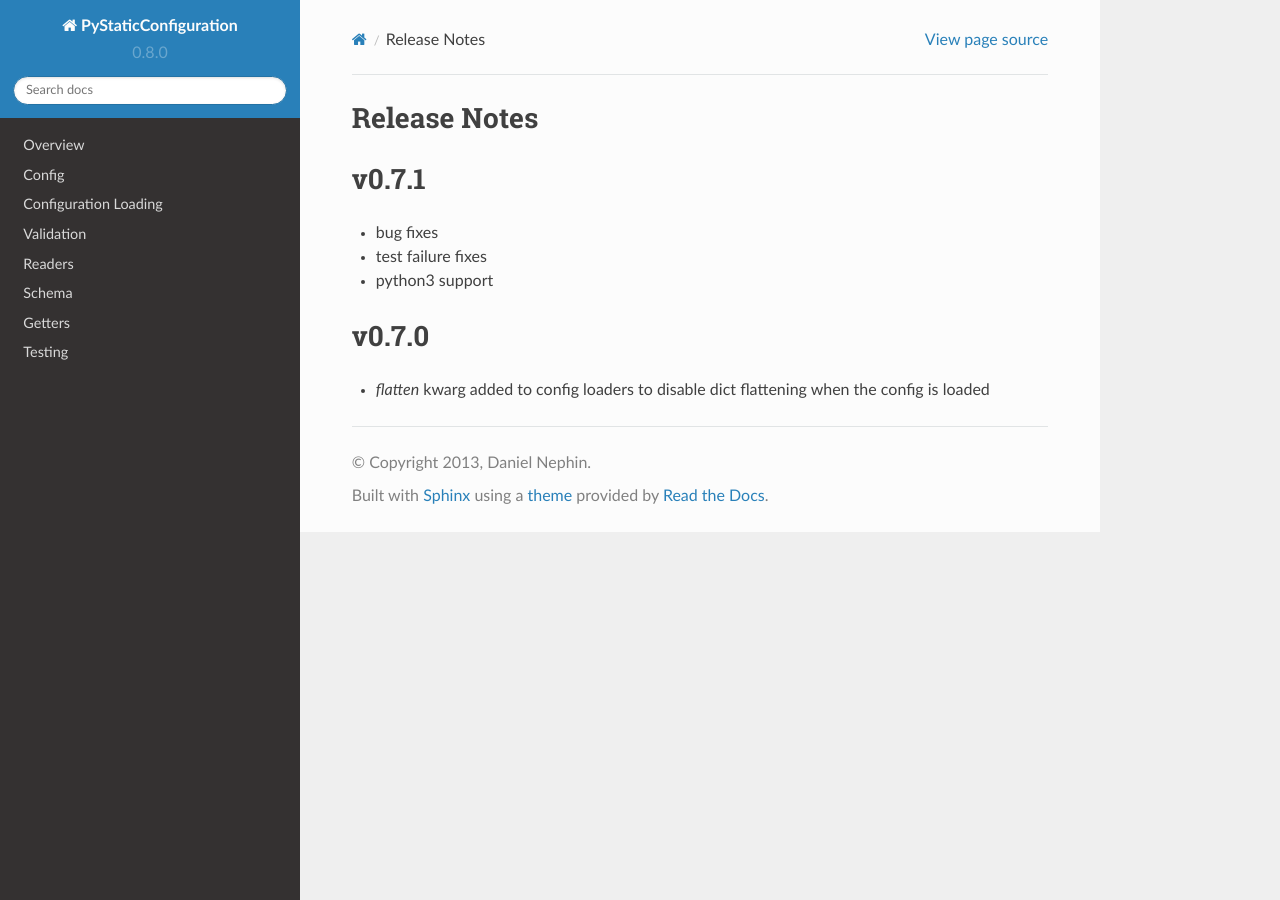
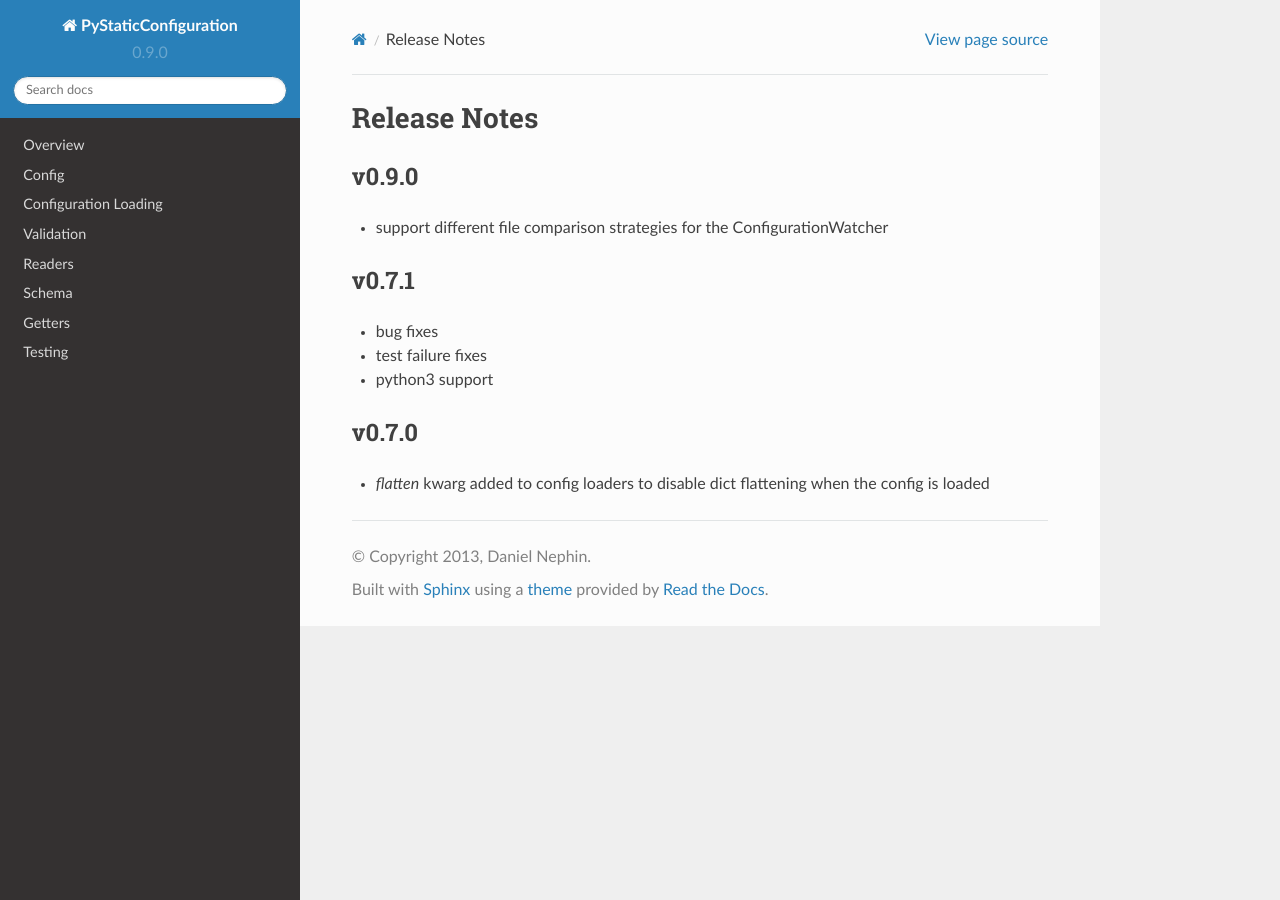
Before and after one commit to dnephin/PyStaticConfiguration, a Sphinx documentation site: the page built from docs/source/release_notes.rst, in a window 1280 px wide. Built offline with Sphinx 7.4.7 and the Read the Docs theme 2.0.0, drawn with Linux system fonts in a browser that asks for light colours.

Commit message:
v0.9.0 release

```diff
--- a/docs/source/release_notes.rst
+++ b/docs/source/release_notes.rst
@@ -2,13 +2,17 @@
 Release Notes
 =============
 
+v0.9.0
+------
+* support different file comparison strategies for the ConfigurationWatcher
+
 v0.7.1
-======
+------
 * bug fixes
 * test failure fixes
 * python3 support
 
 v0.7.0
-======
+------
 * `flatten` kwarg added to config loaders to disable dict flattening
   when the config is loaded
--- a/staticconf/version.py
+++ b/staticconf/version.py
@@ -1,2 +1,2 @@
 
-version = "0.8.0"
+version = "0.9.0"
```
